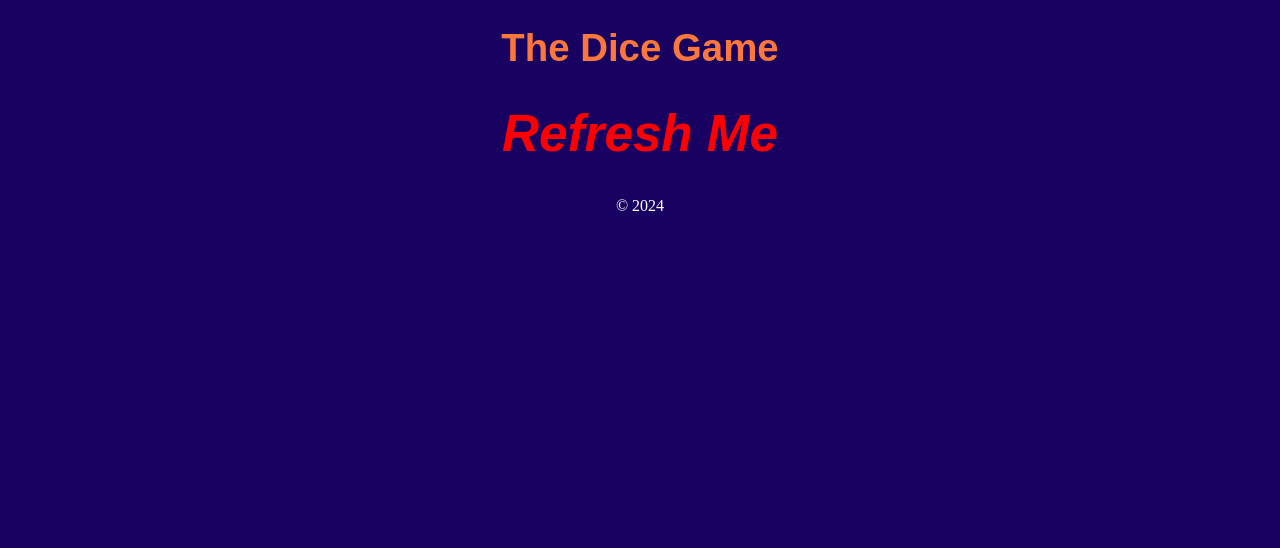
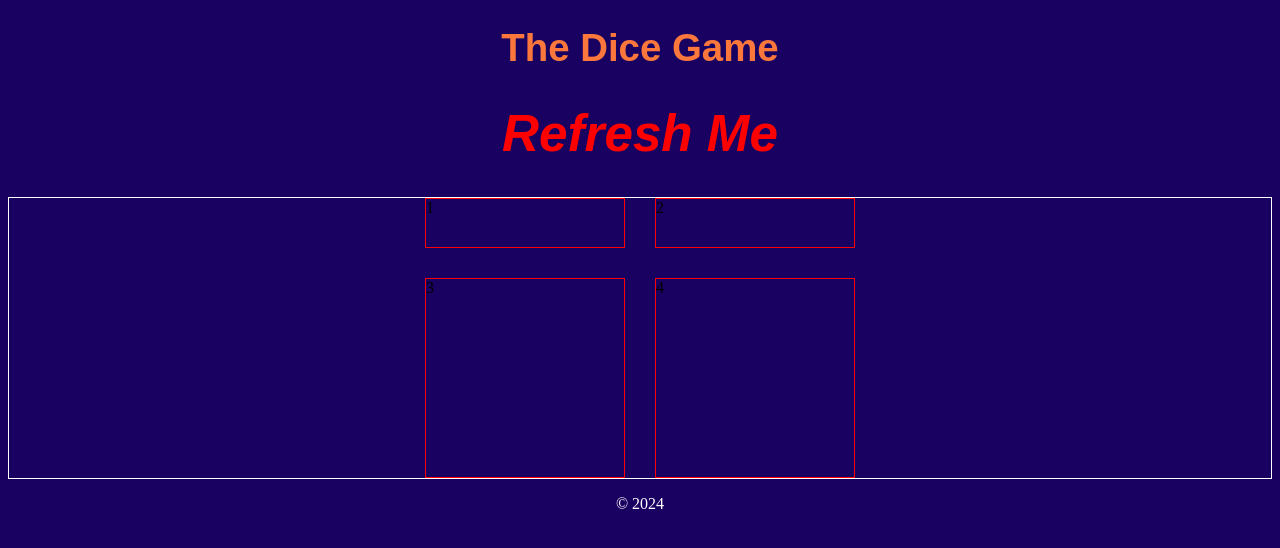
Before and after one commit to brocodile/DiceGame, a plain HTML site: page index.html in a window 1280 px wide. Drawn offline with Linux system fonts and the light colour scheme; a web font is replaced by a local one.

Commit message:
Add grid Columns

```diff
--- a/index.html
+++ b/index.html
@@ -13,6 +13,12 @@
 <body>
     <h1>The Dice Game</h1>
     <h1 id="result">Refresh Me</h1>
+    <div class="grid-container">
+        <div class="player1" id="p1">1</div>
+        <div class="player2" id="p2">2</div>
+        <div class="player1" id="die1">3</div>
+        <div class="player2" id="die2">4</div>
+    </div>
     <footer>© 2024</footer>
 </body>
 </html>
--- a/styles.css
+++ b/styles.css
@@ -21,4 +21,16 @@ footer{
     color: white;
     font-family: 'Times New Roman', Times, serif;
     text-align: center;
+    margin-top: 1rem;
 }
+.grid-container{
+    display: grid;
+    border: 1px solid white;
+    grid-template-columns: 200px 200px;
+    grid-template-rows: 50px 200px;
+    gap: 30px;
+    justify-content: center;
+}
+.grid-container>*{
+    border: 1px solid red;
+}
```
